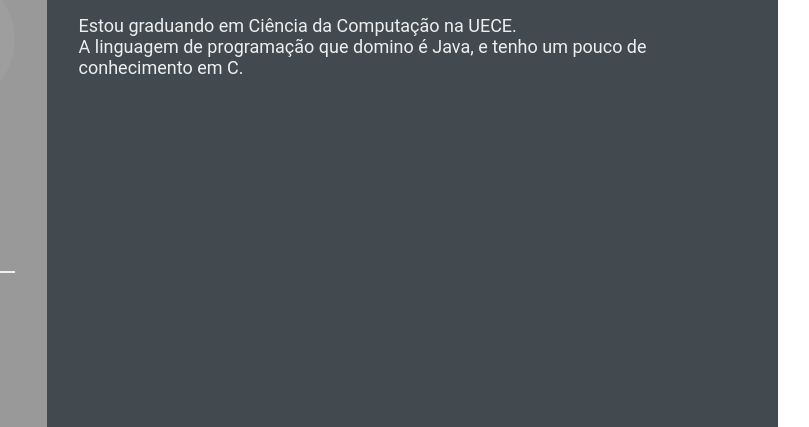
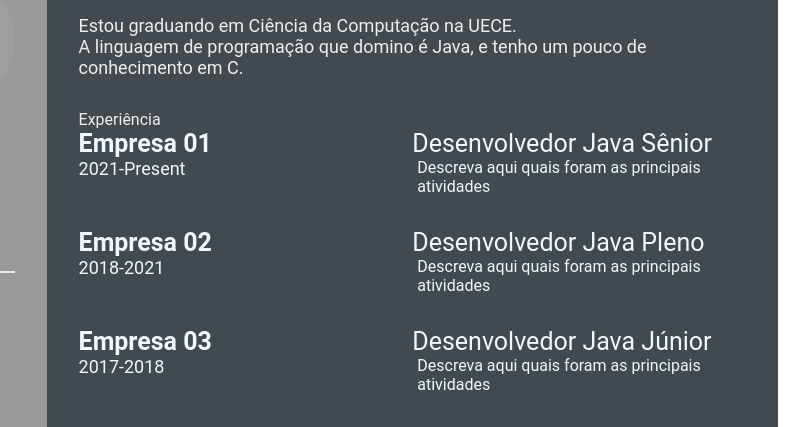
Before and after one commit to PauloHenriquesf-dev/PauloHenriquesf-dev.github.io, a plain HTML site: page index.html in a window 1280 px wide. Shown: the part 110-537 px from the top of the page, 374-1183 px from the left. Drawn offline with Linux system fonts and the light colour scheme; grey boxes are pictures that could not be loaded.

Commit message:
feature: add experiencia no index.html (#3)

```diff
--- a/index.html
+++ b/index.html
@@ -48,6 +48,46 @@
                         pouco de conhecimento em C.
                     </p>
                 </section>
+
+                 <section class="experience gap">
+                    <div class="right-title">Experiência</div>
+                    <div class="experience-contents">
+                        <div class="exp-left">
+                            <p class="exp-company-name">Empresa 01</p>
+                            <p class="exp-time-period">2021-Present</p>
+                        </div>
+                        <div class="exp-right">
+                            <p class="exp-position">Desenvolvedor Java Sênior</p>
+                            <p class="exp-desc">
+                                Descreva aqui quais foram as principais atividades
+                            </p>
+                        </div>
+                    </div>
+                    <div class="experience-contents">
+                        <div class="exp-left">
+                            <p class="exp-company-name">Empresa 02</p>
+                            <p class="exp-time-period">2018-2021</p>
+                        </div>
+                        <div class="exp-right">
+                            <p class="exp-position">Desenvolvedor Java Pleno</p>
+                            <p class="exp-desc">
+                                Descreva aqui quais foram as principais atividades
+                            </p>
+                        </div>
+                    </div>
+                    <div class="experience-contents">
+                        <div class="exp-left">
+                            <p class="exp-company-name">Empresa 03</p>
+                            <p class="exp-time-period">2017-2018</p>
+                        </div>
+                        <div class="exp-right">
+                            <p class="exp-position">Desenvolvedor Java Júnior</p>
+                            <p class="exp-desc">
+                                Descreva aqui quais foram as principais atividades
+                            </p>
+                        </div>
+                    </div>
+                </section>
             </div>
         </section>
     </main>
--- a/style.css
+++ b/style.css
@@ -101,3 +101,38 @@
     font-size: 18px;
     color: #eeeeee;
 }
+
+.experience-contents,
+.education-contents,
+.awards-contents {
+    display: grid;
+    grid-template-columns: repeat(2, 1fr);
+    padding-bottom: 2rem;
+    color: #F1F8FD;
+}
+
+.exp-company-name,
+.education-school-name,
+.awards-company-name {
+    font-size: 25px;
+    font-weight: bold;
+}
+
+.exp-time-period,
+.educationp-time-period,
+.awards-time-period {
+    font-size: 18px;
+}
+
+.exp-position,
+.education-subject,
+.awards-name {
+    font-size: 25px;
+}
+
+.exp-desc,
+.education-desc,
+.awards-desc {
+    font-size: 16px;
+    padding-left: 5px;
+}
```
